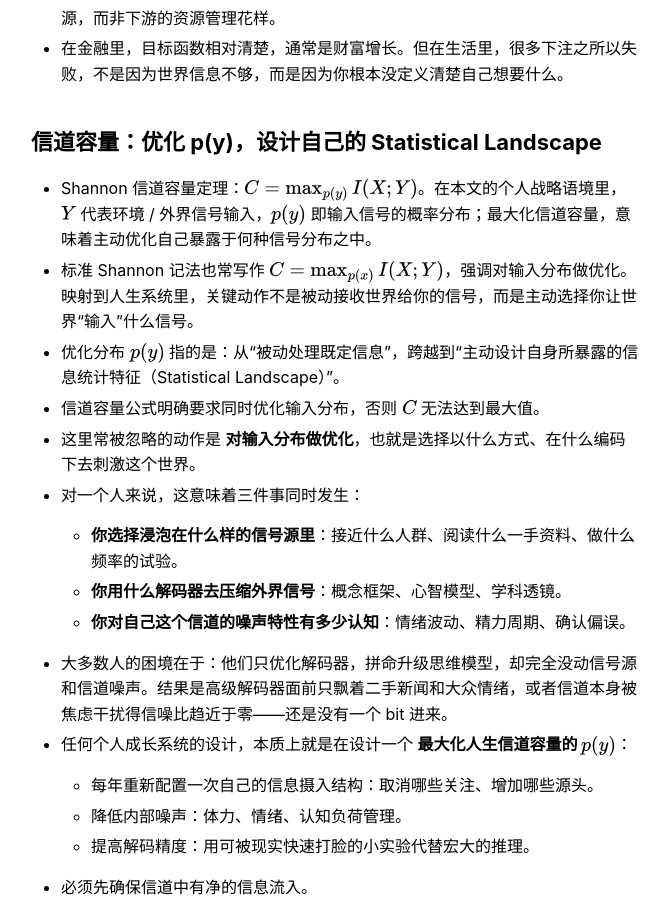
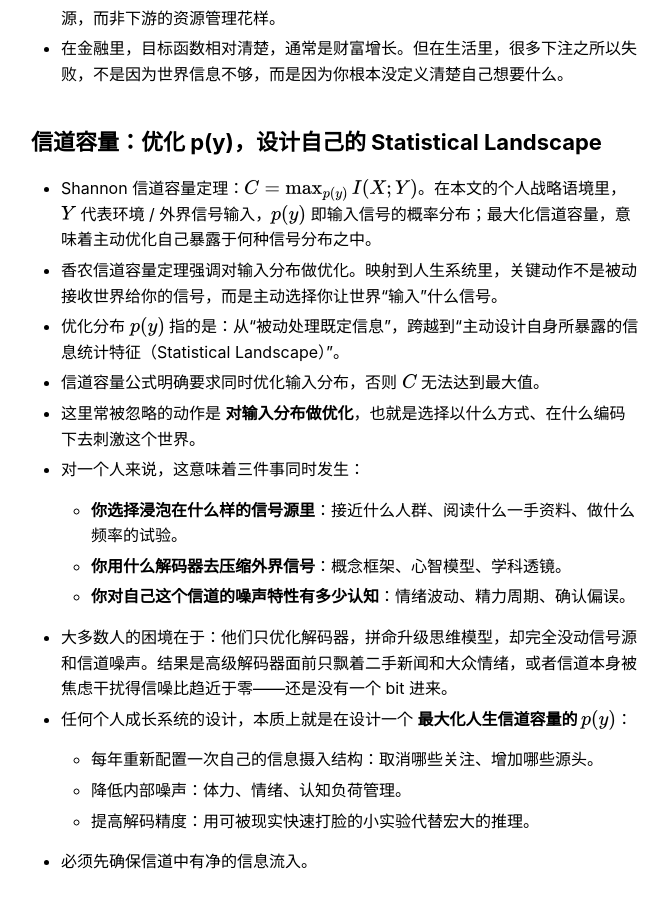
Before and after one commit to elemer1/elemer1.github.io, a Jekyll site: the page built from _markdown/人生的元理论：上游的 bit.md, in a window 1280 px wide and 900 px high, scrolled down 1336 px. Shown: the whole window, without its empty margins (304-973 px from the left). Built offline with Jekyll 4.4.1, drawn with Linux system fonts in a browser that asks for light colours.

Commit message:
Update 人生的元理论：上游的 bit.md

```diff
--- a/_markdown/人生的元理论：上游的 bit.md
+++ b/_markdown/人生的元理论：上游的 bit.md
@@ -32,7 +32,7 @@ listed: true
 ## 信道容量：优化 p(y)，设计自己的 Statistical Landscape
 
 * Shannon 信道容量定理：$$C = \max_{p(y)} I(X;Y)$$。在本文的个人战略语境里，$$Y$$ 代表环境 / 外界信号输入，$$p(y)$$ 即输入信号的概率分布；最大化信道容量，意味着主动优化自己暴露于何种信号分布之中。
-* 标准 Shannon 记法也常写作 $$C = \max_{p(x)} I(X;Y)$$，强调对输入分布做优化。映射到人生系统里，关键动作不是被动接收世界给你的信号，而是主动选择你让世界“输入”什么信号。
+* 香农信道容量定理强调对输入分布做优化。映射到人生系统里，关键动作不是被动接收世界给你的信号，而是主动选择你让世界“输入”什么信号。
 * 优化分布 $$p(y)$$ 指的是：从“被动处理既定信息”，跨越到“主动设计自身所暴露的信息统计特征（Statistical Landscape）”。
 * 信道容量公式明确要求同时优化输入分布，否则 $$C$$ 无法达到最大值。
 * 这里常被忽略的动作是 **对输入分布做优化**，也就是选择以什么方式、在什么编码下去刺激这个世界。
```
